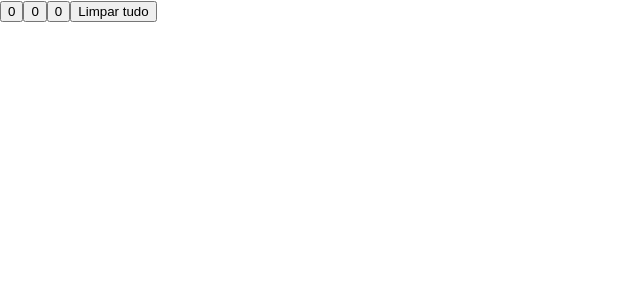
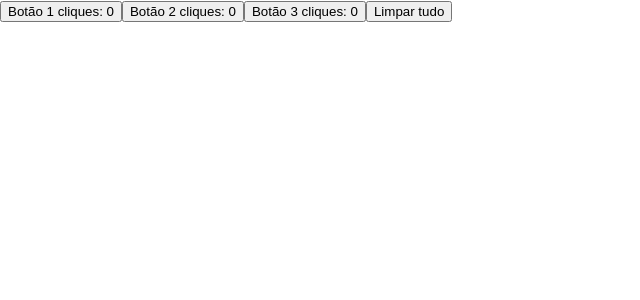
Before and after one commit to matheusdmlopes/trybe-exercicios, a React (Create React App) app in the folder front-end/secao-03.componentes-com-estado-eventos-e-formularios-com-reacct/exercicioFixacao1/fancy-buttons/: page / in a window 1280 px wide. Shown: the top 300 px of the page, without its empty margins (0-640 px from the left). Built offline with nearby package versions, Linux system fonts and the light colour scheme.

Commit message:
agora sim

```diff
--- a/front-end/secao-03.componentes-com-estado-eventos-e-formularios-com-reacct/exercicioFixacao1/fancy-buttons/src/App.js
+++ b/front-end/secao-03.componentes-com-estado-eventos-e-formularios-com-reacct/exercicioFixacao1/fancy-buttons/src/App.js
@@ -19,15 +19,15 @@ class App extends React.Component {
     console.log('clicou1')
   }
   imprimirConsole2 = () => {
-    this.setState({
-      numeroDeCliques2: this.state.numeroDeCliques2 + 1
-    })
+    this.setState((stateAnterior) => ({
+      numeroDeCliques2: stateAnterior.numeroDeCliques2 + 1
+    }))
     console.log('clicou2')
   }
   imprimirConsole3 = () => {
-    this.setState({
-      numeroDeCliques3: this.state.numeroDeCliques3 + 1
-    })
+    this.setState((stateAnterior) => ({
+      numeroDeCliques3: stateAnterior.numeroDeCliques3 + 1
+    }))
     console.log('clicou3')
   }
 
@@ -41,9 +41,9 @@ class App extends React.Component {
 
   render() {
     return <div>
-      <button onClick={this.imprimirConsole1}>{this.state.numeroDeCliques1}</button>
-      <button onClick={this.imprimirConsole2}>{this.state.numeroDeCliques2}</button>
-      <button onClick={this.imprimirConsole3}>{this.state.numeroDeCliques3}</button>
+      <button onClick={this.imprimirConsole1}>{`Botão 1 cliques: ${this.state.numeroDeCliques1}`}</button>
+      <button onClick={this.imprimirConsole2}>{`Botão 2 cliques: ${this.state.numeroDeCliques2}`}</button>
+      <button onClick={this.imprimirConsole3}>{`Botão 3 cliques: ${this.state.numeroDeCliques3}`}</button>
       <button onClick={this.limparBotoes}>Limpar tudo</button>
    </div>
   }
```
